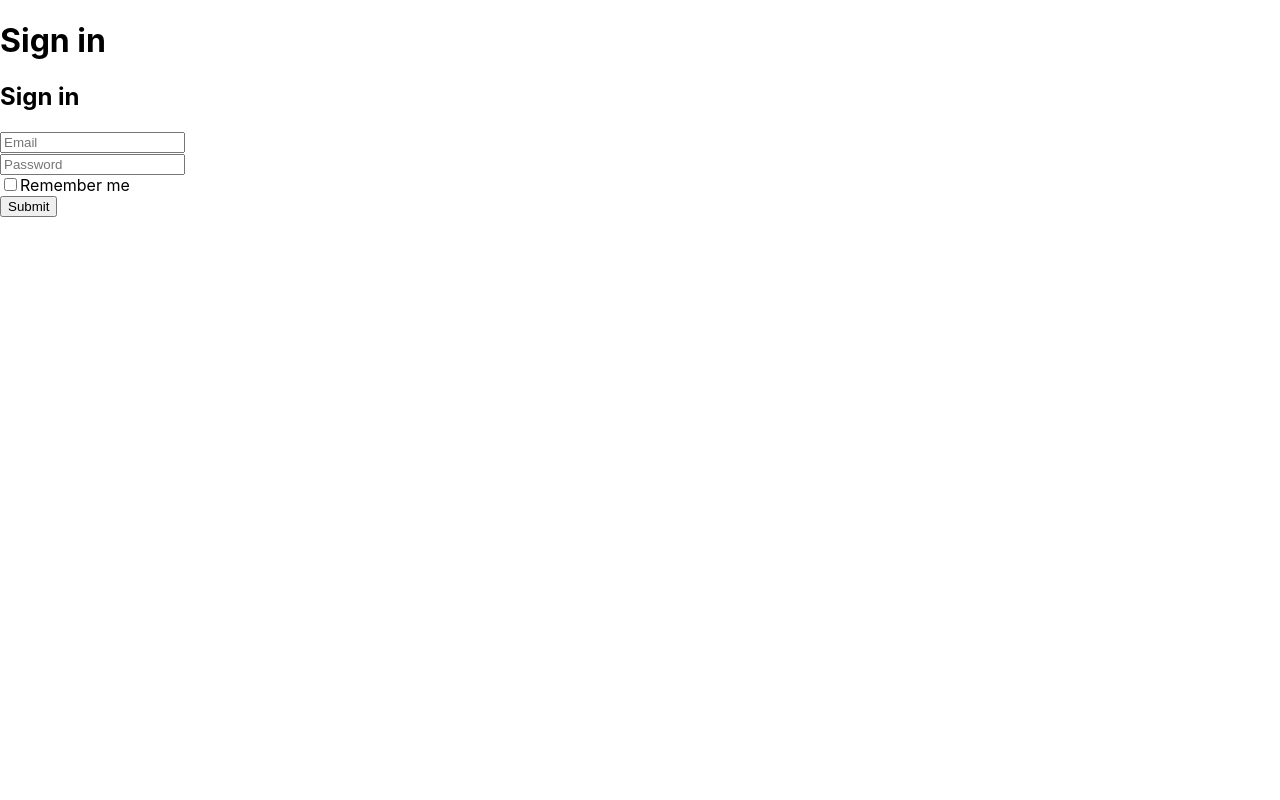
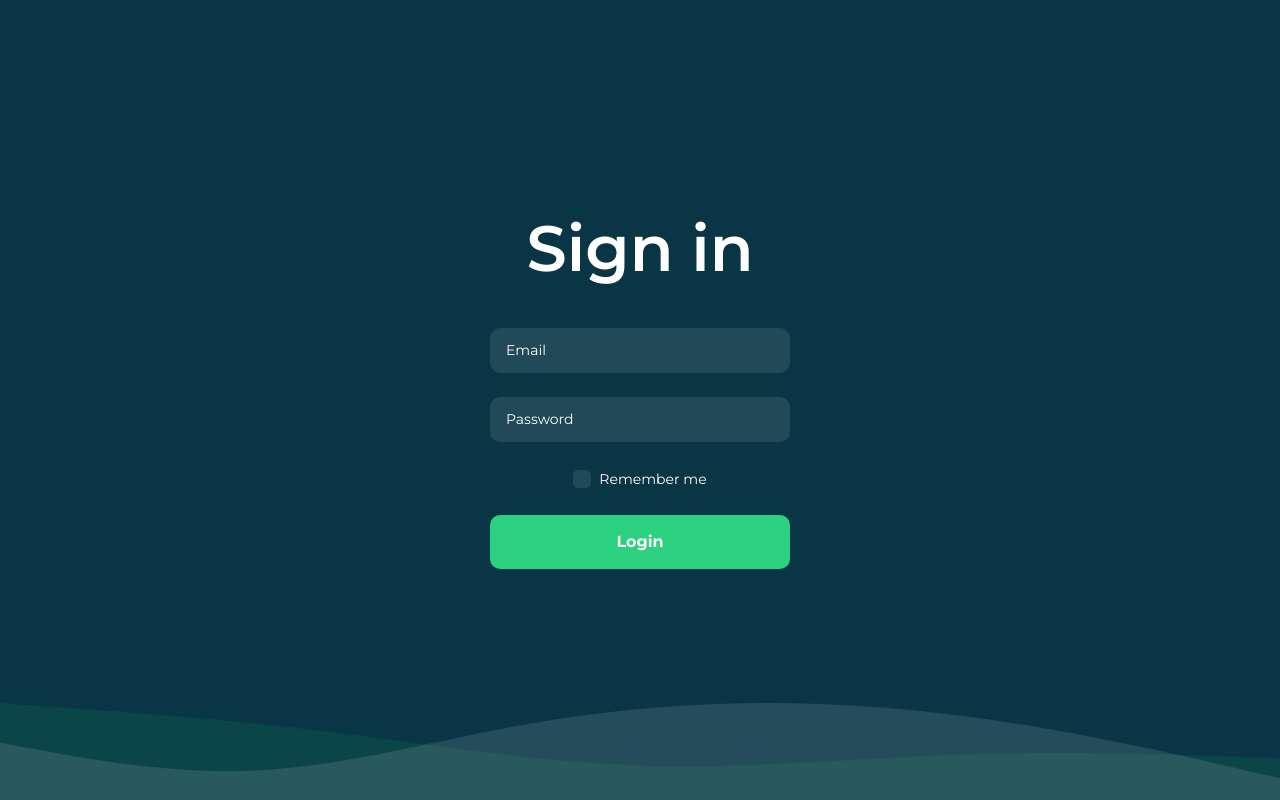
Before and after one commit to bablu2612/moveie-app-front-end, a React (Create React App) app: page /login in a window 1280 px wide. Built offline with nearby package versions, Linux system fonts and the light colour scheme.

Commit message:
Design signup screen

```diff
--- a/src/App.css
+++ b/src/App.css
@@ -1,3 +1,5 @@
+@import url('https://fonts.googleapis.com/css2?family=Montserrat:ital,wght@0,100..900;1,100..900&display=swap');
+
 .App {
   text-align: center;
 }
@@ -36,3 +38,21 @@
     transform: rotate(360deg);
   }
 }
+
+button.primaryButton {
+  background: #2BD17E;
+  border: 0;
+  border-radius: 10px;
+  height: 54px;
+  width: 100%;
+
+font-family: Montserrat;
+font-size: 16px;
+font-weight: 700;
+line-height: 24px;
+text-align: center;
+text-underline-position: from-font;
+text-decoration-skip-ink: none;
+color: #ffffff;
+
+}
--- a/src/index.css
+++ b/src/index.css
@@ -62,3 +62,11 @@ code {
   color: #007bff;
   cursor: pointer;
 }
+
+*{
+box-sizing: border-box;
+}
+body{
+  height: 100%;
+  font-family: "Montserrat", serif;
+}
--- a/src/pages/Login/Login.js
+++ b/src/pages/Login/Login.js
@@ -6,7 +6,8 @@ import { Form, Field } from 'react-final-form'
 // import "react-toastify/dist/ReactToastify.css"
 import { ToastContainer, toast } from 'react-toastify';
 import { useNavigate } from "react-router-dom";
-
+import css from './LoginStyle.css'
+import wavesImage from '../../Assets/bottmwaves.png'
 const Login = ({setToken}) => {
   const dispatch = useDispatch()
 const navigate=useNavigate()
@@ -38,6 +39,7 @@ const navigate=useNavigate()
   }
     return(
       <>
+      <div className="blocks">
       {message ? (toast({message})):""}
        <ToastContainer />
       <h1>Sign in</h1>
@@ -46,7 +48,7 @@ const navigate=useNavigate()
             // validate={validate}
             render={({ handleSubmit }) => (
               <form onSubmit={handleSubmit}>
-                <h2>Sign in</h2>
+
                 <div className="Email_container">
                 <Field name="email">
                   {({ input, meta }) => (
@@ -68,7 +70,7 @@ const navigate=useNavigate()
                     )}
                   </Field>
                 </div>
-                <div className="Password_container">
+                <div className="remenberCheckbox">
                   <Field name="remember_me" >
                     {({ input, meta }) => (
                       <div>
@@ -80,11 +82,15 @@ const navigate=useNavigate()
                   </Field>
                 </div>
                 <div className="Submit_container">
-                  <button type="submit">Submit</button>
+                  <button type="submit" className="primaryButton">Login</button>
                 </div>
               </form>
             )}
           />
+          <div className="bottomWaves">
+          <img src={wavesImage}/>
+          </div>
+          </div>
       </>
     )
 
--- /dev/null
+++ b/src/pages/Login/LoginStyle.css
@@ -0,0 +1,114 @@
+.blocks {
+    height: 100vh;
+    display: flex;
+    flex-direction: column;
+    justify-content: center;
+    align-items: center;
+    background: #093545;
+
+    h1 {
+
+        font-family: Montserrat;
+        font-size: 64px;
+        font-weight: 600;
+        line-height: 80px;
+        text-align: center;
+        text-underline-position: from-font;
+        text-decoration-skip-ink: none;
+        color: #FFFFFF;
+        margin: 0 0 40px;
+
+    }
+    form{
+        width: 100%;
+        max-width: 300px;
+        > div{
+            margin-bottom: 24px;
+            width: 100%;
+            text-align: center;
+
+        }
+        .remenberCheckbox{
+            input{
+                position: relative;
+                width: 18px;
+                height: 18px;
+                appearance: none;
+                background: #224957;
+                border-radius: 5px;
+                margin: 0 8px 0 0;
+                cursor: pointer;
+                top: 4px;
+                &:after{
+                    content: '';
+                    width: 100%;
+                    height: 100%;
+                    position: absolute;
+                    border-radius: 5px;
+                }
+                &:checked{
+                    &:after{
+                        background-color: #2bd17e;
+                    }
+                    &:before{
+                        content: '✓';
+                        width: 100%;
+                        height: 100%;
+                        position: absolute;
+                        border-radius: 5px;
+                        z-index: 1;
+                        font-size: 15px;
+                        top: 0;
+                        color: #093545;
+                        font-weight: bold;
+                        padding-left: 3px;
+                    }
+                }
+
+            }
+            label{
+                font-family: Montserrat;
+                font-size: 14px;
+                font-weight: 400;
+                line-height: 24px;
+                text-align: center;
+                text-underline-position: from-font;
+                text-decoration-skip-ink: none;
+                color: #ffffff;
+
+            }
+    }
+            input[type="text"]{
+                height: 45px;
+                background-color: #224957;
+                border-radius: 10px;
+                border: 0;
+                padding: 11px 16px;
+                width: 100%;
+                outline: unset;
+                color: #ffffff;
+
+                font-family: Montserrat;
+                font-size: 14px;
+                font-weight: 400;
+                line-height: 24px;
+                text-align: left;
+                text-underline-position: from-font;
+                text-decoration-skip-ink: none;
+
+                &::placeholder{
+                    color: #ffffff;
+                }
+            }
+    }
+    .bottomWaves {
+        position: absolute;
+        bottom: 0;
+        overflow: hidden;
+        img{
+            width: 100%;
+            position: relative;
+            top: 6px;
+        }
+    }
+}
```
Also changed, not shown: src/Assets/bottmwaves.png (added).
